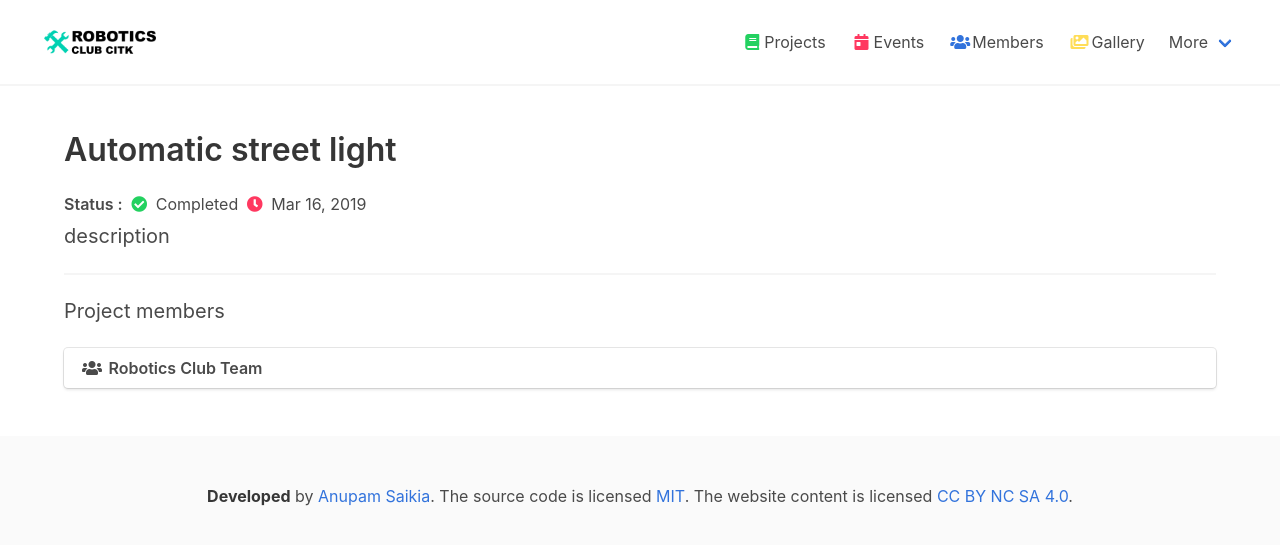
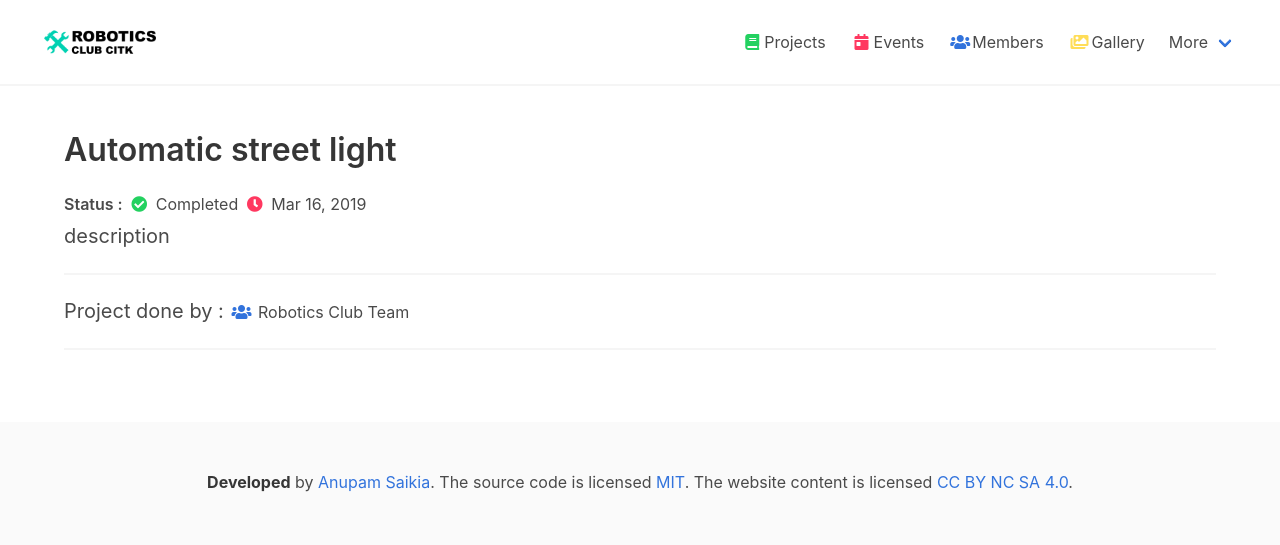
Before and after one commit to robotics-club-citk/robotics-club-citk.github.io, a Jekyll site: the page built from _projects/AutomaticStreetLight.md, in a window 1280 px wide. Shown: the top 545 px of the page. Built offline with Jekyll 4.4.1, drawn with Linux system fonts in a browser that asks for light colours.

Commit message:
changed list layout to grid layout

```diff
--- a/_layouts/project.html
+++ b/_layouts/project.html
@@ -5,6 +5,7 @@
 <!--title & description-->
 <div class="section">
   <div class="container">
+
     <h1 class="title">{{ page.title }}</h1>
     <p style="margin-bottom: 8px">
       <span class="has-text-weight-semibold">Status :</span>
@@ -21,22 +22,23 @@
       {% endif %}
     </p>
     <h3 class="subtitle">{{ page.description }}</h3>
+
     <hr>
+
+    {% if page.member-usernames == 'club' %}
+    <p>
+      <span class="subtitle">Project done by : </span>
+      <span class="icon has-text-link"><i class="fa fa-users"></i></span>
+      <span>Robotics Club Team</span>
+    </p>
+    {% else %}
     <h3 class="subtitle">Project members</h3>
-      <ul class="list">
+    <div class="columns">
       {% for member-username in page.member-usernames %}
-        {% if member-username == 'club' %}
-          <li class="list-item r-hover">
-            <div>
-              <span class="icon"><i class="fa fa-users"></i></span>
-              <span class="has-text-weight-semibold">Robotics Club Team</span>
-            </div>
-          </li>
-        {% else %}
       {% assign member = site.members | where:'username',member-username | first %}
       {% if member != null %}
-            <li class="list-item r-hover">
-              <a href="{{ member.url }}" style="display:block">
+      <div class="column is-narrow">
+        <a href="{{ member.url }}" class="box">
           <div class="columns is-mobile is-vcentered">
             <div class="column is-narrow">
               <figure class="image is-48x48">
@@ -49,15 +51,18 @@
             </div>
           </div>
         </a>
-            </li>
-          {% endif %}
+      </div>
       {% endif %}
       {% endfor %}
-      </ul>
+    </div>
+    {% endif %}
+
+    <hr>
+
   </div>
 </div>
 
-  <!--User Details-->
+<!--Youtube Video-->
 {% if page.youtube-video %}
 <section class="section">
   <div class="container">
@@ -71,3 +76,5 @@
   </div>
 </section>
 {% endif %}
+
+{{ content }}
```
Lines whose indentation alone changed are shown as unchanged.
